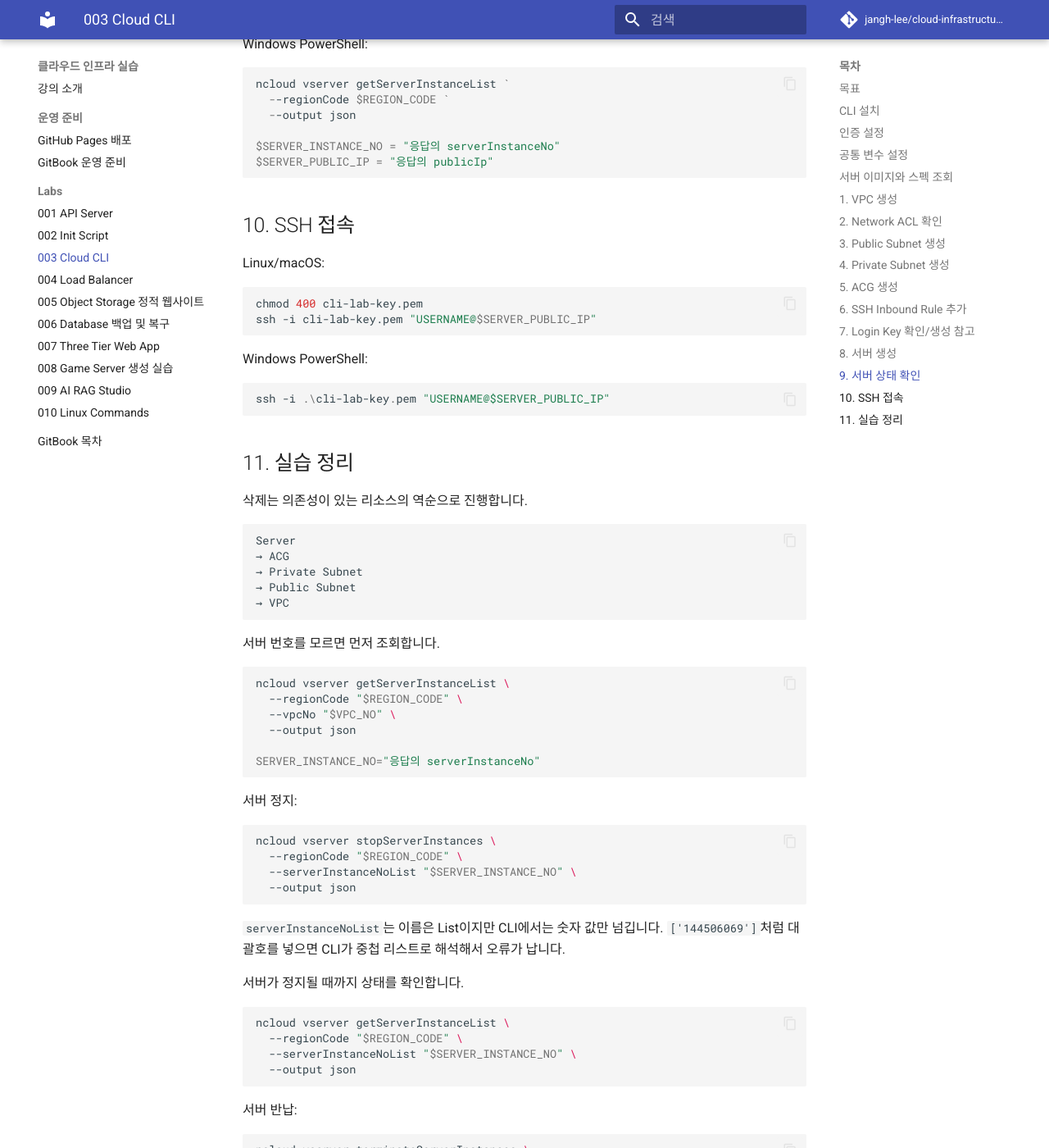
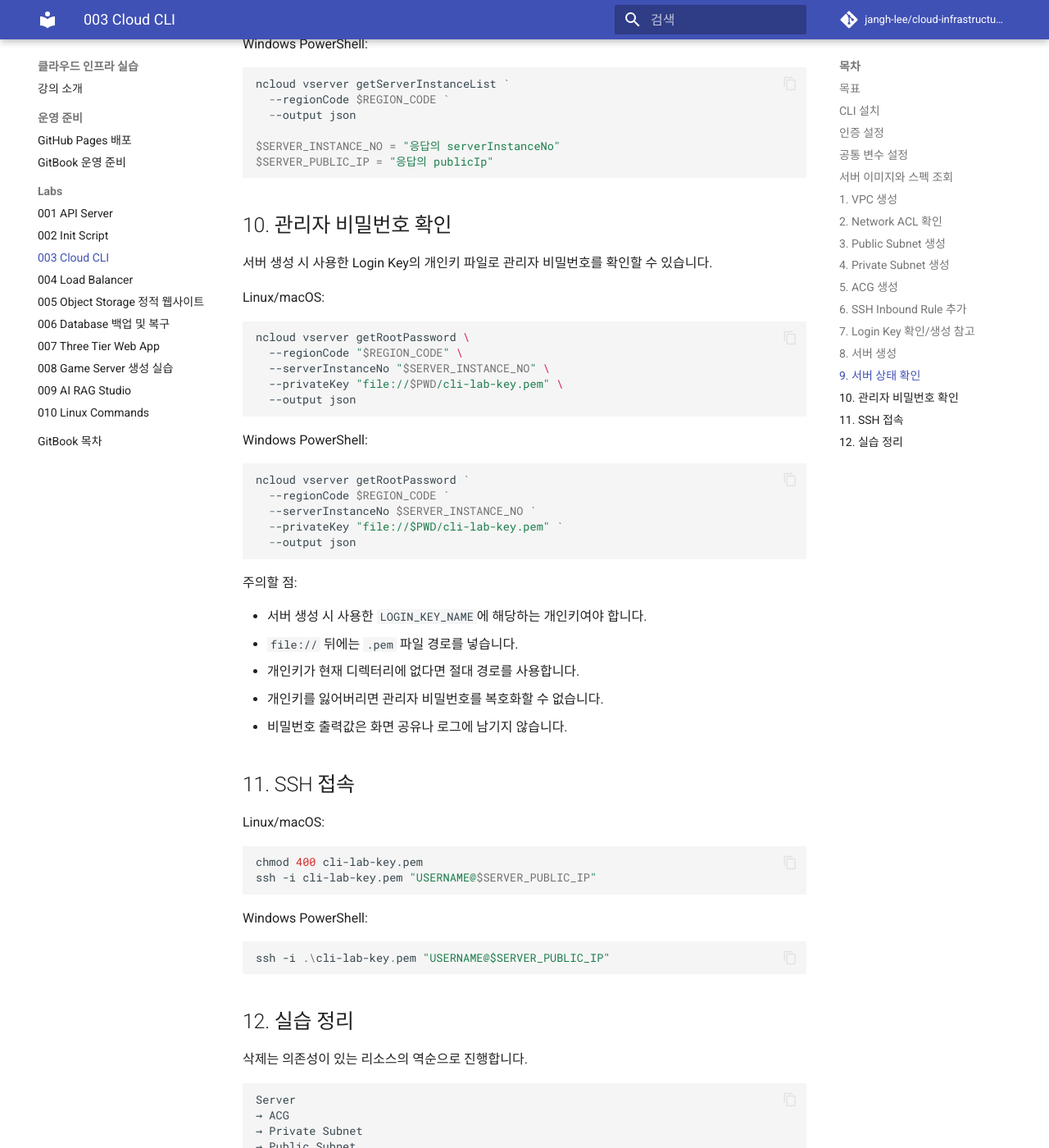
Before and after one commit to jangh-lee/cloud-infrastructure-lecture-example, an MkDocs documentation site: the page built from gitbook/labs/003-cloud-cli.md, in a window 1280 px wide and 1400 px high, scrolled down 8590 px. Shown: the whole window at 82% size. Built offline with MkDocs 1.6.1 and Material for MkDocs 9.7.7, drawn with Linux system fonts in a browser that asks for light colours; comment, search, counter and statistics services are not loaded.

Commit message:
Add CLI root password retrieval steps

````diff
--- a/gitbook/labs/003-cloud-cli.md
+++ b/gitbook/labs/003-cloud-cli.md
@@ -446,7 +446,39 @@ $SERVER_INSTANCE_NO = "응답의 serverInstanceNo"
 $SERVER_PUBLIC_IP = "응답의 publicIp"
 ```
 
-## 10. SSH 접속
+## 10. 관리자 비밀번호 확인
+
+서버 생성 시 사용한 Login Key의 개인키 파일로 관리자 비밀번호를 확인할 수 있습니다.
+
+Linux/macOS:
+
+```bash
+ncloud vserver getRootPassword \
+  --regionCode "$REGION_CODE" \
+  --serverInstanceNo "$SERVER_INSTANCE_NO" \
+  --privateKey "file://$PWD/cli-lab-key.pem" \
+  --output json
+```
+
+Windows PowerShell:
+
+```powershell
+ncloud vserver getRootPassword `
+  --regionCode $REGION_CODE `
+  --serverInstanceNo $SERVER_INSTANCE_NO `
+  --privateKey "file://$PWD/cli-lab-key.pem" `
+  --output json
+```
+
+주의할 점:
+
+- 서버 생성 시 사용한 `LOGIN_KEY_NAME`에 해당하는 개인키여야 합니다.
+- `file://` 뒤에는 `.pem` 파일 경로를 넣습니다.
+- 개인키가 현재 디렉터리에 없다면 절대 경로를 사용합니다.
+- 개인키를 잃어버리면 관리자 비밀번호를 복호화할 수 없습니다.
+- 비밀번호 출력값은 화면 공유나 로그에 남기지 않습니다.
+
+## 11. SSH 접속
 
 Linux/macOS:
 
@@ -461,7 +493,7 @@ Windows PowerShell:
 ssh -i .\cli-lab-key.pem "USERNAME@$SERVER_PUBLIC_IP"
 ```
 
-## 11. 실습 정리
+## 12. 실습 정리
 
 삭제는 의존성이 있는 리소스의 역순으로 진행합니다.
 
````
Also changed, not shown: 003-cloud cli/README.md (+35 -2 lines).
